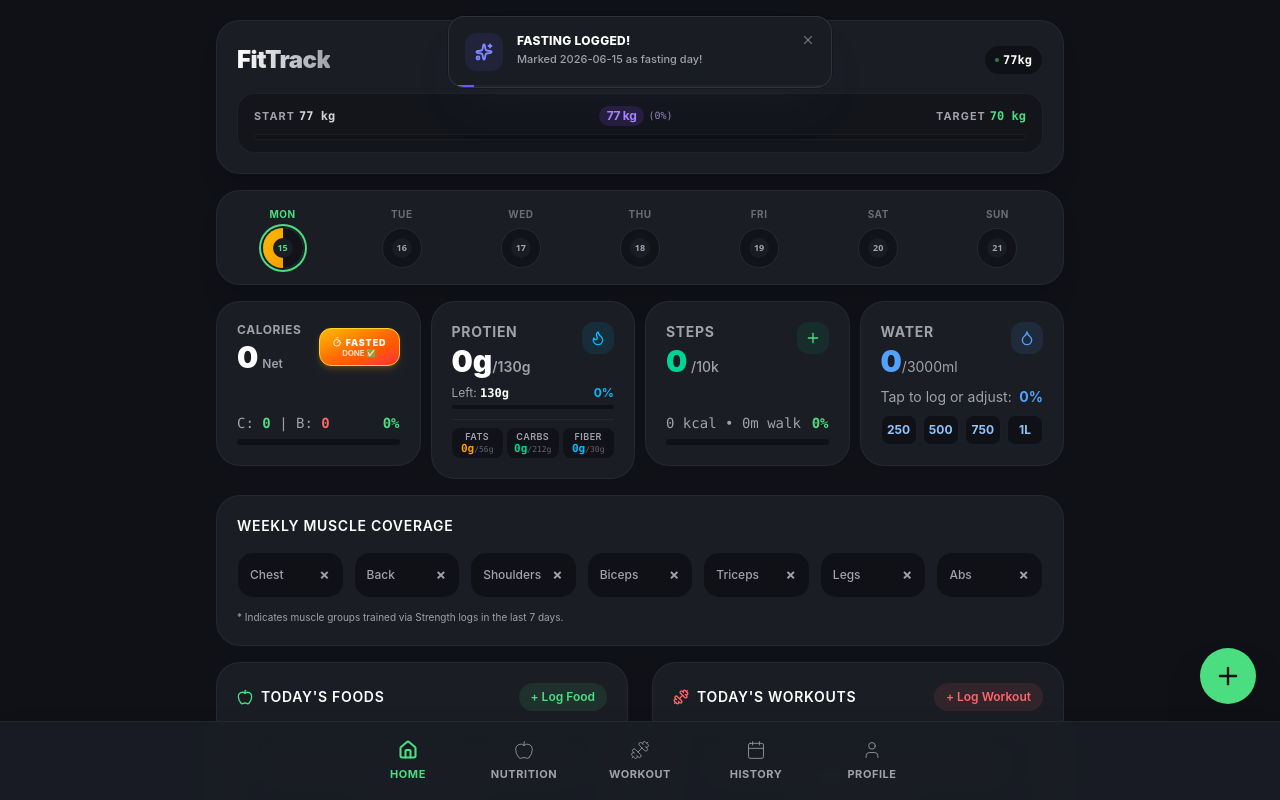
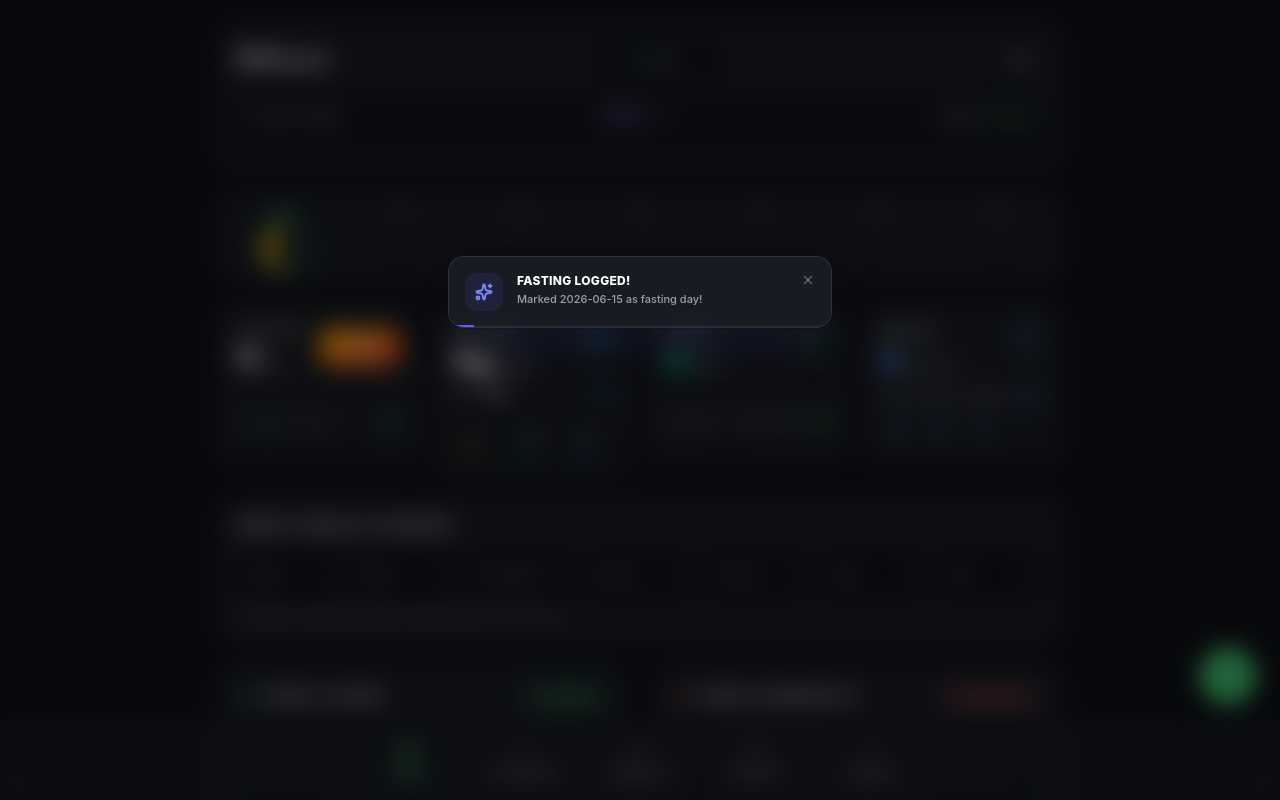
Before and after one commit to tejasnsalvi/fittrack-pro-maxv1, a React (Vite) app: page / in a window 1280 px wide. Both pictures are taken after a click on the button "Toggle Intermittent Fasting Status". Shown: the top 800 px of the page. Built offline with nearby package versions, Linux system fonts and the light colour scheme.

Commit message:
feat(ui): add modal backdrop to toast alerts
Implement a dismissible backdrop overlay when a toast is active to improve focus and user interaction.

```diff
--- a/src/App.tsx
+++ b/src/App.tsx
@@ -280,23 +280,33 @@ function AppInner() {
     {/* Absolute Toast alert popup */}
     <AnimatePresence>
       {activeToast && (
-        <motion.div
-          key={activeToast.id}
-          initial={{ opacity: 0, y: -50, scale: 0.9 }}
-          animate={{ opacity: 1, y: 0, scale: 1 }}
-          exit={{ opacity: 0, y: -30, scale: 0.9 }}
-          transition={{ type: 'spring', damping: 20, stiffness: 300 }}
-          className="fixed top-4 left-1/2 -translate-x-1/2 z-50 w-[92%] max-w-sm"
-        >
-          <div className={`bg-[#1A1D24]/95 backdrop-blur-md border border-white/10 rounded-2xl p-4 shadow-2xl flex items-start gap-3.5 relative overflow-hidden ring-1 ring-black/20 ${
-            activeToast.type === 'food' ? 'border-amber-500/20 shadow-amber-500/5' :
-            activeToast.type === 'workout' ? 'border-violet-500/20 shadow-violet-500/5' :
-            activeToast.type === 'water' ? 'border-blue-500/20 shadow-blue-500/5' :
-            activeToast.type === 'steps' ? 'border-emerald-500/20 shadow-emerald-500/5' :
-            activeToast.type === 'weight' ? 'border-pink-500/20 shadow-pink-500/5' :
-            activeToast.type === 'fasting' ? 'border-indigo-500/20 shadow-indigo-500/5' :
-            'border-green-500/20 shadow-green-500/5'
-          }`}>
+        <>
+          {/* Backdrop Blur Overlay */}
+          <motion.div
+            initial={{ opacity: 0 }}
+            animate={{ opacity: 1 }}
+            exit={{ opacity: 0 }}
+            className="fixed inset-0 bg-black/50 backdrop-blur-md z-50 cursor-pointer"
+            onClick={() => setActiveToast(null)}
+          />
+
+          <motion.div
+            key={activeToast.id}
+            initial={{ opacity: 0, y: -30, scale: 0.95 }}
+            animate={{ opacity: 1, y: 0, scale: 1 }}
+            exit={{ opacity: 0, y: 15, scale: 0.95 }}
+            transition={{ type: 'spring', damping: 22, stiffness: 320 }}
+            className="fixed top-[32%] left-1/2 -translate-x-1/2 z-50 w-[92%] max-w-sm"
+          >
+            <div className={`bg-[#1A1D24]/95 border border-white/10 rounded-2xl p-4 shadow-2xl flex items-start gap-3.5 relative overflow-hidden ring-1 ring-black/20 ${
+              activeToast.type === 'food' ? 'border-amber-500/20 shadow-amber-500/10' :
+              activeToast.type === 'workout' ? 'border-violet-500/20 shadow-violet-500/10' :
+              activeToast.type === 'water' ? 'border-blue-500/20 shadow-blue-500/10' :
+              activeToast.type === 'steps' ? 'border-emerald-500/20 shadow-emerald-500/10' :
+              activeToast.type === 'weight' ? 'border-pink-500/20 shadow-pink-500/10' :
+              activeToast.type === 'fasting' ? 'border-indigo-500/20 shadow-indigo-500/10' :
+              'border-green-500/20 shadow-green-500/10'
+            }`}>
             {/* Type Indicator Icon */}
             <div className={`p-2.5 rounded-xl ${
               activeToast.type === 'food' ? 'bg-amber-500/10 text-amber-400' :
@@ -357,6 +367,7 @@ function AppInner() {
             </div>
           </div>
         </motion.div>
+        </>
       )}
     </AnimatePresence>
     </>
```
